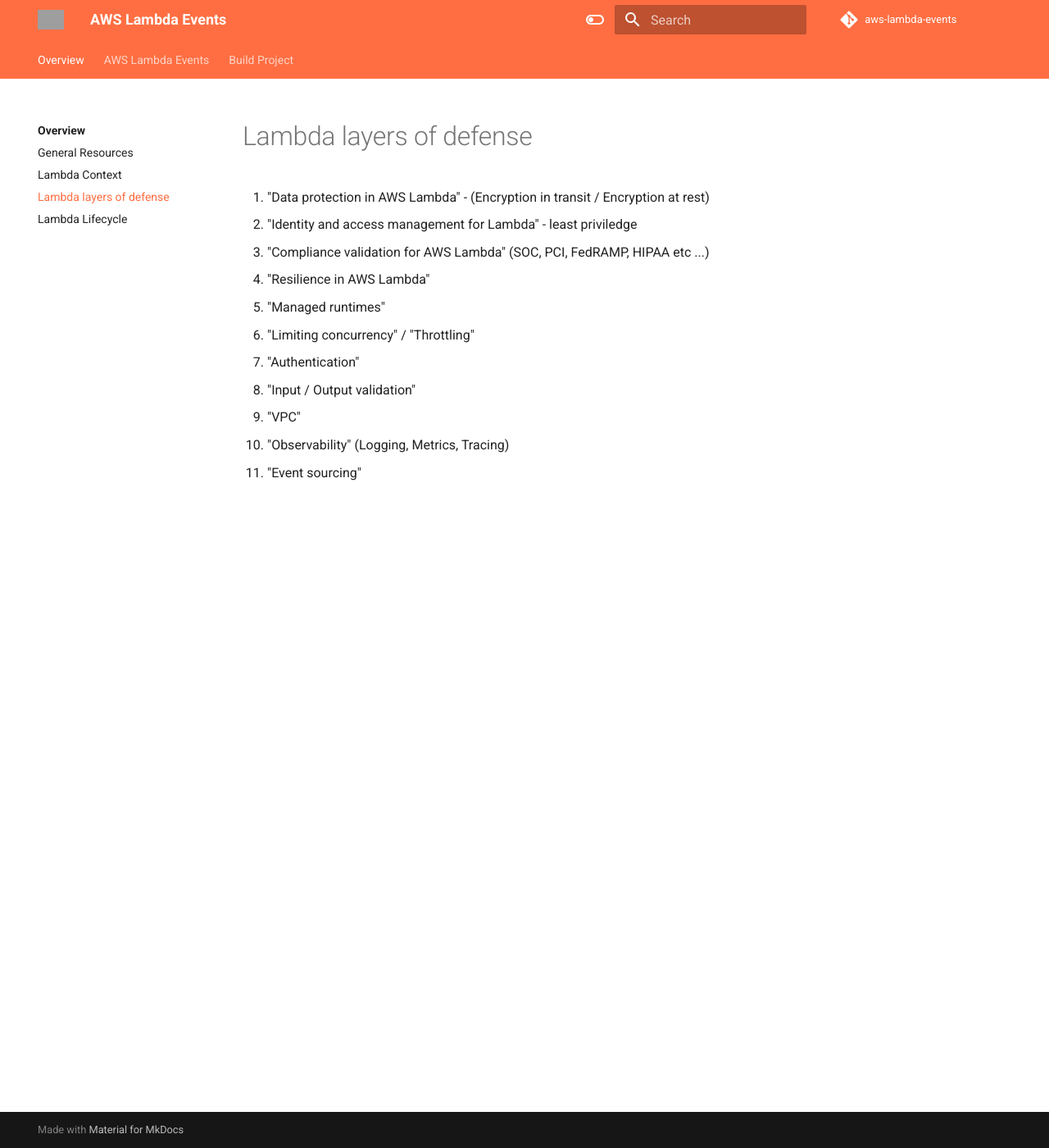
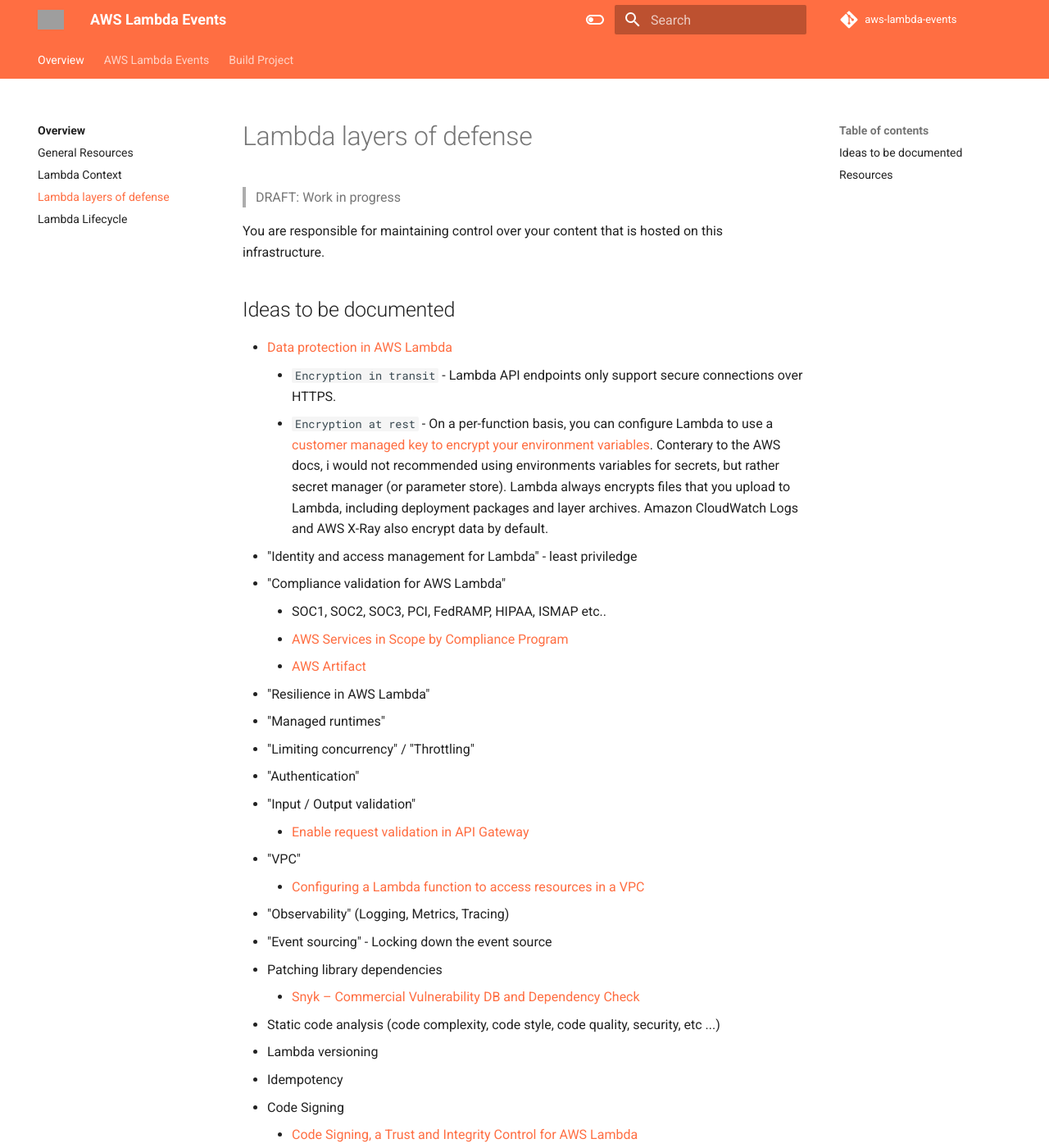
Before and after one commit to michaelbrewer/aws-lambda-events, an MkDocs documentation site: the page built from docs/lambda-security.md, in a window 1280 px wide and 1400 px high. Shown: the whole window at 82% size. Built offline with MkDocs 1.6.1 and Material for MkDocs 9.7.7, drawn with Linux system fonts in a browser that asks for light colours; comment, search, counter and statistics services are not loaded; some of the changed text lies outside the part shown; grey boxes are pictures that could not be loaded.

Commit message:
chore(secuirty): Add draft notes

```diff
--- a/docs/lambda-security.md
+++ b/docs/lambda-security.md
@@ -1,13 +1,49 @@
 # Lambda layers of defense
 
-1. "Data protection in AWS Lambda" - (Encryption in transit / Encryption at rest)
-2. "Identity and access management for Lambda" - least priviledge
-3. "Compliance validation for AWS Lambda" (SOC, PCI, FedRAMP, HIPAA etc ...)
-4. "Resilience in AWS Lambda"
-5. "Managed runtimes"
-6. "Limiting concurrency" / "Throttling"
-7. "Authentication"
-8. "Input / Output validation"
-9. "VPC"
-10. "Observability" (Logging, Metrics, Tracing)
-11. "Event sourcing"
+> DRAFT: Work in progress
+
+You are responsible for maintaining control over your content that is hosted on this infrastructure.
+
+## Ideas to be documented
+
+- [Data protection in AWS Lambda](https://docs.aws.amazon.com/lambda/latest/dg/security-dataprotection.html){target="_blank"}
+    - `Encryption in transit` - Lambda API endpoints only support secure connections over HTTPS.
+    - `Encryption at rest` - On a per-function basis, you can configure Lambda to use a [customer managed key to encrypt your environment variables](https://docs.aws.amazon.com/lambda/latest/dg/configuration-envvars.html#configuration-envvars-encryption){target="_blank"}. Conterary to the AWS docs, i would not recommended using environments variables for secrets, but rather secret manager (or parameter store).
+    Lambda always encrypts files that you upload to Lambda, including deployment packages and layer archives. Amazon CloudWatch Logs and AWS X-Ray also encrypt data by default.
+- "Identity and access management for Lambda" - least priviledge
+- "Compliance validation for AWS Lambda"
+    - SOC1, SOC2, SOC3, PCI, FedRAMP, HIPAA, ISMAP etc..
+    - [AWS Services in Scope by Compliance Program](https://aws.amazon.com/compliance/services-in-scope/)
+    - [AWS Artifact](https://aws.amazon.com/artifact/)
+- "Resilience in AWS Lambda"
+- "Managed runtimes"
+- "Limiting concurrency" / "Throttling"
+- "Authentication"
+- "Input / Output validation"
+    - [Enable request validation in API Gateway
+](https://docs.aws.amazon.com/apigateway/latest/developerguide/api-gateway-method-request-validation.html)
+- "VPC"
+    - [Configuring a Lambda function to access resources in a VPC](https://docs.aws.amazon.com/lambda/latest/dg/configuration-vpc.html)
+- "Observability" (Logging, Metrics, Tracing)
+- "Event sourcing" - Locking down the event source
+- Patching library dependencies
+    - [Snyk – Commercial Vulnerability DB and Dependency Check](https://snyk.io/)
+- Static code analysis (code complexity, code style, code quality, security, etc ...)
+- Lambda versioning
+- Idempotency
+- Code Signing
+    - [Code Signing, a Trust and Integrity Control for AWS Lambda](https://aws.amazon.com/blogs/aws/new-code-signing-a-trust-and-integrity-control-for-aws-lambda/)
+- Secrets management
+    - No hard coding of secrets and use SST where possible
+    - [Monitor AWS Secrets Manager secrets](https://docs.aws.amazon.com/secretsmanager/latest/userguide/monitoring.html)
+    - [Deploy Serverless Applications with AWS Lambda and API Gateway](https://learn.hashicorp.com/tutorials/terraform/lambda-api-gateway)
+- Limit function to single use case, keep code simple and small
+- Validate input / output via Jmepath / Pydantic
+
+## Resources
+
+- [Security Overview of AWS Lambda](https://docs.aws.amazon.com/whitepapers/latest/security-overview-aws-lambda/security-overview-aws-lambda.pdf){target="_blank"}
+[Security pillar](https://docs.aws.amazon.com/wellarchitected/latest/serverless-applications-lens/security-pillar.html)
+- [aws-serverless-security-workshop](https://github.com/aws-samples/aws-serverless-security-workshop)
+- [Input Validation Cheat Sheet](https://cheatsheetseries.owasp.org/cheatsheets/Input_Validation_Cheat_Sheet.html)
+- [lumigo - AWS Lambda Security](https://lumigo.io/aws-lambda-deployment/aws-lambda-security/)
```
